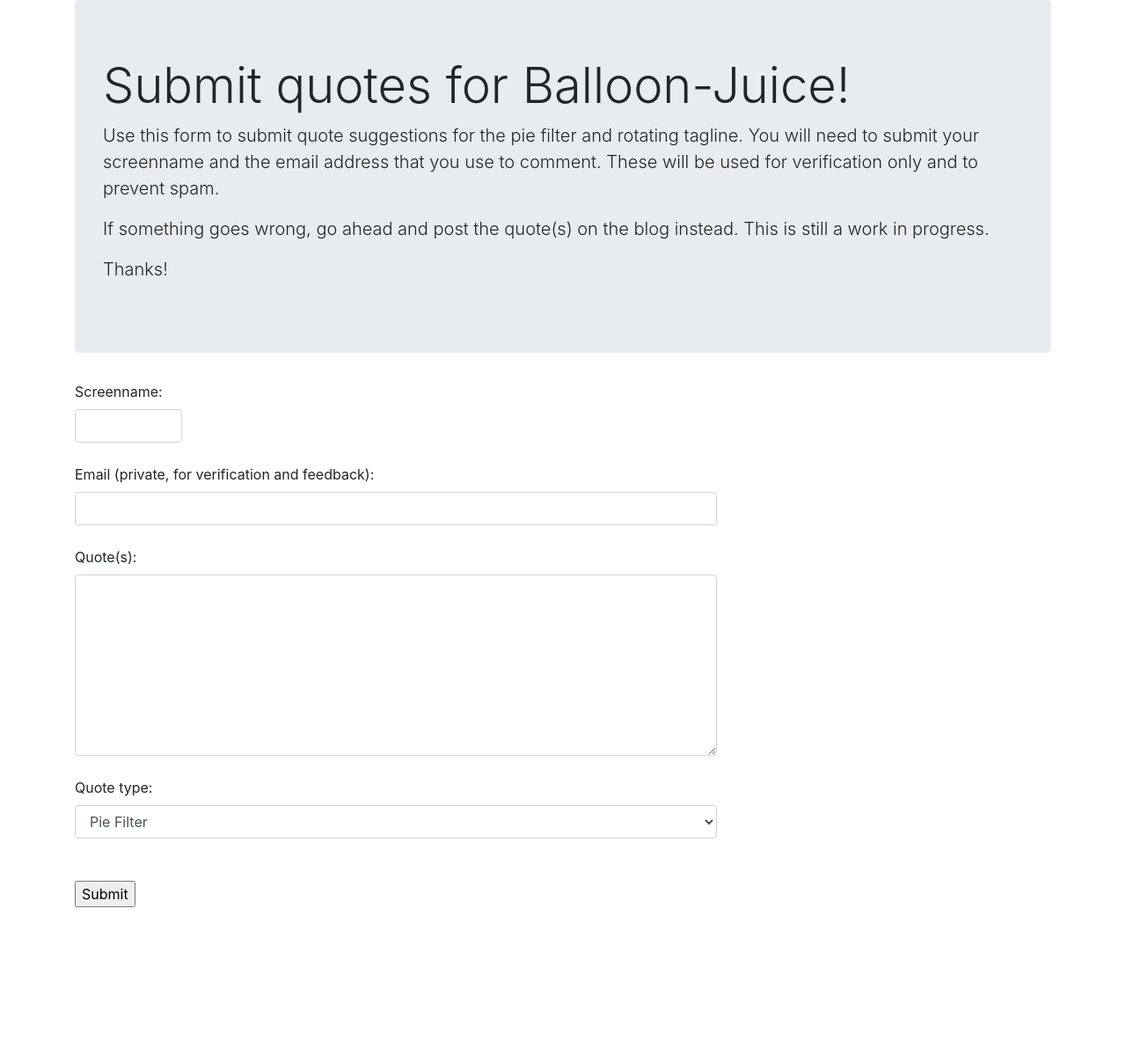
After one commit to thearchduke/wordpress-picture-submissions, a Flask app: page /quotes/submit/ in a window 1280 px wide. The commit adds this page. Shown: the whole page at 88% size. Run offline with Flask 2, Linux system fonts and the light colour scheme; some libraries are stand-ins or nearby versions.

Commit message:
added quote function draft one

```diff
--- a/forms.py
+++ b/forms.py
@@ -32,11 +32,34 @@ class PictureForm(Form):
     )
 
 
-class SubmissionForm(FlaskForm):
+class BJSubmissionForm(FlaskForm):
     nym = fields.StringField('Screenname', validators=[DataRequired()])
     email = fields.StringField(
             'Email (private, for verification and feedback)',
             validators=[DataRequired()])
+
+    if not config.LOCAL:
+        recaptcha = RecaptchaField()
+
+    verification_error = ("Something went wrong verifying this "
+            "email and username combination. If you haven't "
+            "commented at Balloon-Juice before, go comment in an "
+            "active thread, wait for it to get approved, and come "
+            "submit again."
+    )
+
+    def validate(form):
+        if not Form.validate(form):
+            return False
+        result = True
+        wp = wordpress.WordpressAPI()
+        if not wp.verify_nym(form.nym.data, form.email.data):
+            form.email.errors.append(form.verification_error)
+            result = False
+        return result
+
+
+class OTRSubmissionForm(BJSubmissionForm):
     introduction = fields.TextAreaField(
             'General introduction/description', validators=[DataRequired()]
     )
@@ -47,24 +70,33 @@ class SubmissionForm(FlaskForm):
             validators=[Optional()]
     )
 
-    if not config.LOCAL:
-        recaptcha = RecaptchaField()
+    verification_error = ("Something went wrong verifying this "
+            "email and username combination. If you haven't "
+            "commented at Balloon-Juice before, go comment in an "
+            "active thread, wait for it to get approved, and come "
+            "submit your pictures again. Alternatively, email your "
+            "pictures to please@getmechamot.com"
+    )
 
-    def validate(form):
-        if not Form.validate(form):
-            return False
-        result = True
-        wp = wordpress.WordpressAPI()
-        if not wp.verify_nym(form.nym.data, form.email.data):
-            form.email.errors.append("Something went wrong verifying this "
-                    "email and username combination. If you haven't "
-                    "commented at Balloon-Juice before, go comment in an "
-                    "active thread, wait for it to get approved, and come "
-                    "submit your pictures again. Alternatively, email your "
-                    "pictures to please@getmechamot.com"
-            )
-            result = False
-        return result
 
-class SubmissionAdminForm(FlaskForm):
+class OTRSubmissionAdminForm(FlaskForm):
     submission_id = fields.HiddenField()
+
+
+class QuoteSubmissionForm(BJSubmissionForm):
+    quote = fields.TextAreaField('Quote(s)', validators=[DataRequired()])
+    quote_type = fields.SelectField(
+            'Quote type',
+            choices=[('pie', 'Pie Filter'), ('rotating', 'Rotating')],
+            validators=[DataRequired()]
+    )
+
+    verification_error = ("Something went wrong verifying this "
+            "email and username combination. If you haven't "
+            "commented at Balloon-Juice before, just go ahead and "
+            "leave your quote suggestion in a comment."
+    )
+
+
+class QuoteAdminForm(FlaskForm):
+    quote_id = fields.HiddenField()
--- a/templates/admin_list.html
+++ b/templates/admin_list_on_the_road.html
@@ -26,14 +26,14 @@
             </ul>
         </div>
         <div class="card-block">
-            <form method="POST" action="{{ url_for('admin_list') }}">
+            <form method="POST" action="{{ url_for('admin_list_on_the_road') }}">
                 {{ form.csrf_token }}
                 {{ form.submission_id(value=submission.id) }}
                 <input type="submit" value="Upload as draft to Balloon-Juice" class="btn btn-sm btn-success">
             </form>
         </div>
         <div class="card-block">
-            <form method="POST" action="{{ url_for('admin_delete') }}">
+            <form method="POST" action="{{ url_for('admin_delete_on_the_road') }}">
                 {{ form.csrf_token }}
                 {{ form.submission_id(value=submission.id) }}
                 <input type="submit" value="Delete submission" class="btn btn-sm btn-warning" onclick="return confirm('Do you really want to delete this?');return false;">
--- a/templates/submit.html
+++ b/templates/submit_on_the_road.html
@@ -39,7 +39,7 @@
 
 {% block content %}
 <div class="row"><div class="col-sm-8">
-    <form id="submissionForm" method="POST" enctype="multipart/form-data" action="{{ url_for('submit') }}">
+    <form id="submissionForm" method="POST" enctype="multipart/form-data" action="{{ url_for('submit_on_the_road') }}">
         {{ form.csrf_token }}
         {{ render_field(form.nym, class="form-control col-sm-2") }}<br/>
         {{ render_field(form.email, class="form-control") }}<br/>
@@ -71,7 +71,6 @@
         {% endif %}
         <br/>
         <input type="submit" value="Submit" id="submitButton">
-    </div>
     </form>
 </div></div>
 <br/>
--- /dev/null
+++ b/templates/submit_quote.html
@@ -0,0 +1,61 @@
+{% macro render_field(field, class=None) %}
+    {{ field.label }}: <br/>{% if class %}{{ field(class_=class) }}{% else %}{{ field }}{% endif %}
+    {% if field.errors %}
+        {% for error in field.errors %}
+            <span style="color: red;">{{ error }}</span><br/>
+        {% endfor %}
+    {% endif %}
+{% endmacro %}
+
+{% macro render_textarea_field(field, rows, cols, class=None) %}
+    {{ field.label }}: <br/>{% if class %}{{ field(rows=rows, cols=cols, class_=class) }}{% else %}{{ field(rows=rows, cols=cols, class_=class) }}{% endif %}
+    {% if field.errors %}
+        {% for error in field.errors %}
+            <span style="color: red;">{{ error }}</span><br/>
+        {% endfor %}
+    {% endif %}
+{% endmacro %}
+
+{% extends "base.html" %}
+{% block title %}Submit quotes for Balloon-Juice!{% endblock %}
+
+{% block head %}
+    {{ super() }}
+{% endblock %}
+
+{% block jumbotron %}
+<h1 class="display-4">Submit quotes for Balloon-Juice!</h1>
+    <p class="lead">Use this form to submit quote suggestions for the pie filter and rotating tagline. You will need to submit your screenname and the email address that you use to comment. These will be used for verification only and to prevent spam.</p>
+
+    <p class="lead">If something goes wrong, go ahead and post the quote(s) on the blog instead. This is still a work in progress.</p>
+
+    <p class="lead">Thanks!</p>
+{% if config.LOCAL == False and form.recaptcha.errors %}
+    <p class="lead" style="color: red;">Please fill out the reCAPTCHA box at the end to confirm that you're human. You may need to supply your quote again too.</p>
+{% endif %}
+{% endblock %}
+
+{% block content %}
+<div class="row"><div class="col-sm-8">
+    <form id="submissionForm" method="POST" enctype="multipart/form-data" action="{{ url_for('submit_quote') }}">
+        {{ form.csrf_token }}
+        {{ render_field(form.nym, class="form-control col-sm-2") }}<br/>
+        {{ render_field(form.email, class="form-control") }}<br/>
+        {{ render_textarea_field(form.quote, 8, 60, class="form-control") }}<br/>
+        {{ render_field(form.quote_type, class="form-control") }}<br/>
+        {% if config.LOCAL == False %}
+            {{ form.recaptcha }}
+        {% endif %}
+        <br/>
+        <input type="submit" value="Submit" id="submitButton">
+    </form>
+</div>
+</div>
+<br/>
+<br/>
+<br/>
+<br/>
+<br/>
+<br/>
+<br/>
+{% endblock %}
--- a/templates/thanks.html
+++ b/templates/thanks_on_the_road.html
@@ -19,5 +19,5 @@ around, should you like.</p>
 {% endblock %}
 
 {% block content %}
-<p><a href="{{ url_for('submit') }}">Click here</a> to return to the submission form.</p>
+<p><a href="{{ url_for('submit_on_the_road') }}">Click here</a> to return to the submission form.</p>
 {% endblock %}
--- a/views.py
+++ b/views.py
@@ -1,5 +1,6 @@
 import datetime
 from functools import wraps
+import logging
 import os
 import sys
 import uuid
@@ -17,8 +18,13 @@ import pytz
 from werkzeug.utils import secure_filename
 
 from app import app, db
-from forms import SubmissionAdminForm, SubmissionForm
-from models import User, Picture, Submission
+from forms import (
+        OTRSubmissionAdminForm,
+        OTRSubmissionForm,
+        QuoteAdminForm,
+        QuoteSubmissionForm
+)
+from models import User, Picture, Submission, Quote
 import tasks
 
 
@@ -61,43 +67,45 @@ def not_authorized():
     flash("You aren't authorized to view that post.")
     return redirect(url_for('index'))
 
-def ip_throttled(addr):
+def ip_throttled(submission_type, addr, max_submissions=app.config['MAX_SUBMISSIONS_PER_HOUR']):
     one_hour_ago = datetime.datetime.now(pytz.timezone('US/Eastern')) - datetime.timedelta(hours=1)
-    recent_by_ip = Submission.query.filter(
-            Submission.ip_address == addr,
-            Submission.datetime_submitted >= one_hour_ago
+    recent_by_ip = submission_type.query.filter(
+            submission_type.ip_address == addr,
+            submission_type.datetime_submitted >= one_hour_ago
     ).all()
-    if len(recent_by_ip) > app.config['MAX_SUBMISSIONS_PER_HOUR']:
+    if len(recent_by_ip) > max_submissions:
         return True
     return False
 
 ## View functions
 @app.route('/', methods=['GET'])
 def index():
-    return redirect(url_for('submit'))
+    return redirect(url_for('submit_on_the_road'))
 
-@app.route('/submit/', methods=['GET', 'POST'])
-def submit():
+
+## On The Road
+@app.route('/on-the-road/submit', methods=['GET', 'POST'])
+def submit_on_the_road():
     try:
-        form = SubmissionForm()
+        form = OTRSubmissionForm()
         pictures_to_parse = [p for p in form.pictures if p.upload.data]
     except:
         flash("Something went wrong. Make sure that all of your pictures "
                 "are smaller than %sMB." % app.config['MAX_CONTENT_MB']
         )
-        return redirect(url_for('submit'))
+        return redirect(url_for('submit_on_the_road'))
     slice_index = len(pictures_to_parse) if pictures_to_parse else 1
     if request.method == 'POST' and not pictures_to_parse:
         flash("You need to submit some pictures!")
-        return render_template('submit.html',
+        return render_template('submit_on_the_road.html',
                 form=form, config=app.config, slice_index=slice_index)
     if form.validate_on_submit():
         if not app.config['LOCAL']:
-            if ip_throttled(request.remote_addr):
+            if ip_throttled(Submission, request.remote_addr):
                 flash("Your IP address has been used to submit several posts recently. "
                         "Please try again in an hour or so."
                 )
-                return redirect(url_for('submit'))
+                return redirect(url_for('submit_on_the_road'))
         submission = Submission(
                 nym=form.nym.data,
                 email=form.email.data,
@@ -110,7 +118,7 @@ def submit():
         for i, picture_form in enumerate(pictures_to_parse):
             if not picture_form.validate(request):
                 for error in picture_form.errors: print error
-                return render_template('submit.html',
+                return render_template('submit_on_the_road.html',
                         form=form, config=app.config, slice_index=slice_index)
             picture_file = picture_form.upload.data
             extension = secure_filename(picture_form.upload.data.filename).split('.')[-1]
@@ -137,22 +145,22 @@ def submit():
             ))
         db.session.add(submission)
         db.session.commit()
-        return redirect(url_for('thanks'))
+        return redirect(url_for('thanks_on_the_road'))
     if form.errors:
         print form.errors
     return render_template(
-            'submit.html', form=form, config=app.config,
+            'submit_on_the_road.html', form=form, config=app.config,
             slice_index=slice_index
     )
 
-@app.route('/thanks/', methods=['GET'])
-def thanks():
-    return render_template('thanks.html')
+@app.route('/on-the-road/thanks/', methods=['GET'])
+def thanks_on_the_road():
+    return render_template('thanks_on_the_road.html')
 
-@app.route('/admin/', methods=['GET', 'POST'])
+@app.route('/on-the-road/admin/', methods=['GET', 'POST'])
 @requires_auth
-def admin_list():
-    form = SubmissionAdminForm()
+def admin_list_on_the_road():
+    form = OTRSubmissionAdminForm()
     if form.validate_on_submit():
         submission = Submission.query.get(form.submission_id.data)
         writer = tasks.BJPostWriter(submission)
@@ -162,27 +170,27 @@ def admin_list():
             flash("Something went wrong with the posting. Check to see "
                     "if the pictures have uploaded, and delete them if so..."
             )
-            return redirect(url_for('admin_list'))
+            return redirect(url_for('admin_list_on_the_road'))
         flash("Alright, there should be a new draft post up at BJ!")
     pending_submissions = (Submission.query.filter_by(status='pending')
             .order_by(Submission.datetime_submitted.desc()).all()
     )
     return render_template(
-            'admin_list.html', form=form,
+            'admin_list_on_the_road.html', form=form,
             pending_submissions=pending_submissions)
 
-@app.route('/admin/submitted/', methods=['GET', 'POST'])
+@app.route('/on-the-road/admin/submitted/', methods=['GET', 'POST'])
 @requires_auth
-def admin_list_submitted():
+def admin_list_submitted_on_the_road():
     submissions = (Submission.query.filter_by(status='submitted')
             .order_by(Submission.datetime_submitted.desc()).all()
     )
-    return render_template('admin_list_submitted.html', submissions=submissions)
+    return render_template('admin_list_submitted_on_the_road.html', submissions=submissions)
 
-@app.route('/admin/delete', methods=['POST'])
+@app.route('/on-the-road/admin/delete/', methods=['POST'])
 @requires_auth
-def admin_delete():
-    form = SubmissionAdminForm()
+def admin_delete_on_the_road():
+    form = OTRSubmissionAdminForm()
     if form.validate_on_submit():
         submission = Submission.query.get(form.submission_id.data)
         errs = ""
@@ -199,4 +207,57 @@ def admin_delete():
             flash("With the following errors: %s" % errs)
     else:
         flash("Something went wrong deleting that submission.")
-    return redirect(url_for('admin_list'))
+    return redirect(url_for('admin_list_on_the_road'))
+
+
+## Quote submission
+@app.route('/quotes', methods=['GET'])
+def quotes():
+    return redirect(url_for('submit_quote'))
+
+@app.route('/quotes/submit/', methods=['GET', 'POST'])
+def submit_quote():
+    form = QuoteSubmissionForm()
+    if form.validate_on_submit():
+        if not app.config['LOCAL']:
+            if ip_throttled(Quote, request.remote_addr, max_submissions=10):
+                flash("Your IP address has been used to submit several posts recently. "
+                        "Please try again in an hour or so."
+                )
+                return redirect(url_for('submit_quote'))
+        new_quote = Quote(
+                nym=form.nym.data,
+                email=form.email.data,
+                quote=form.quote.data,
+                quote_type=form.quote_type.data,
+                datetime_submitted=datetime.datetime.now(pytz.timezone('US/Eastern')),
+                ip_address=request.remote_addr
+        )
+        logging.info("added new quote '%s' from %s" % (
+                form.quote.data, form.nym.data
+        ))
+        db.session.add(new_quote)
+        db.session.commit()
+    return render_template('submit_quote.html', form=form, config=app.config)
+
+
+@app.route('/quotes/admin/', methods=['GET'])
+@requires_auth
+def admin_list_quote():
+    form = QuoteAdminForm()
+    all_quotes = Quote.query.order_by(Quote.datetime_submitted.desc()).all()
+    return render_template(
+            'admin_list_quote.html', form=form, all_quotes=all_quotes
+    )
+
+
+@app.route('/quotes/admin/delete/', methods=['POST'])
+@requires_auth
+def admin_delete_quote():
+    form = QuoteAdminForm()
+    if form.validate_on_submit():
+        quote = Quote.query.get(form.quote_id.data)
+        db.session.delete(quote)
+        db.session.commit()
+        flash("OK, that's been deleted.")
+    return redirect(url_for('admin_list_quote'))
```
Also changed, not shown: models.py (+11 -0 lines), templates/admin_list_quote.html (added, +36 -0 lines), templates/admin_detail_on_the_road.html (renamed from templates/admin_detail.html).
